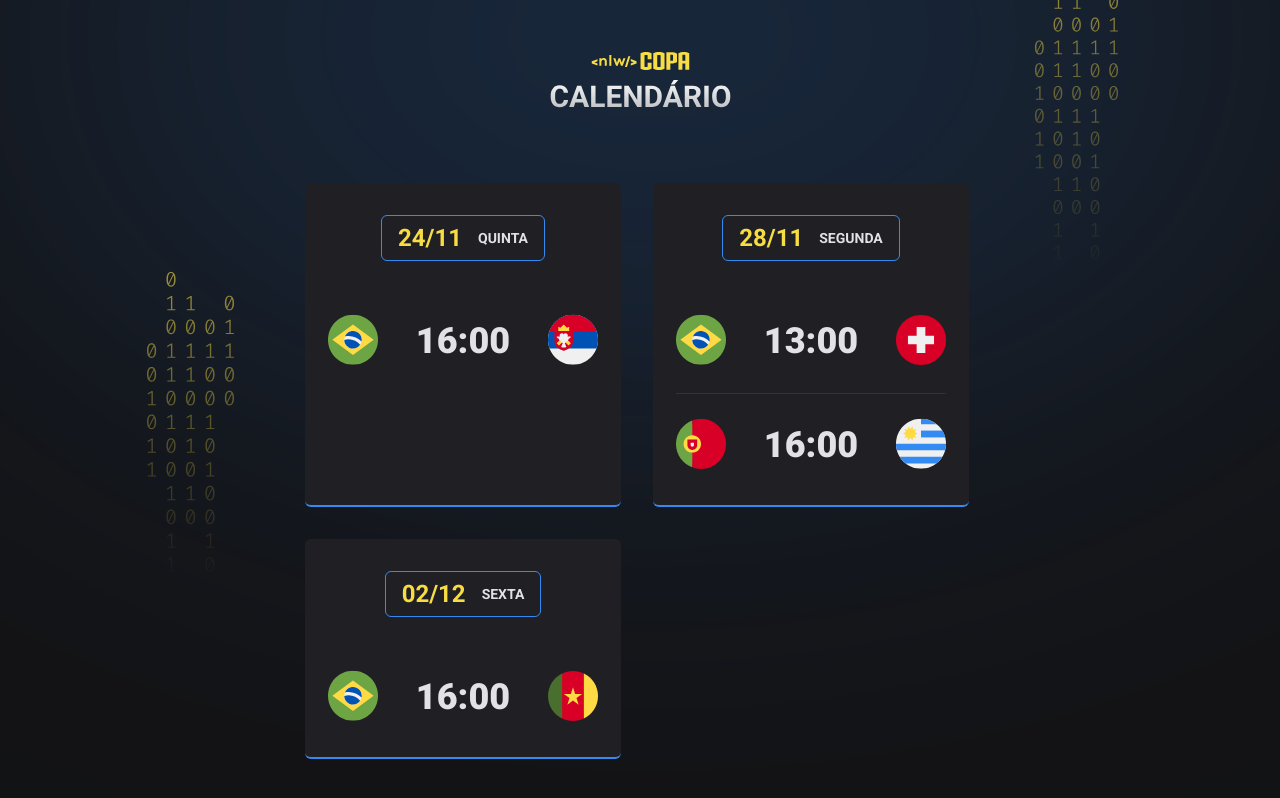
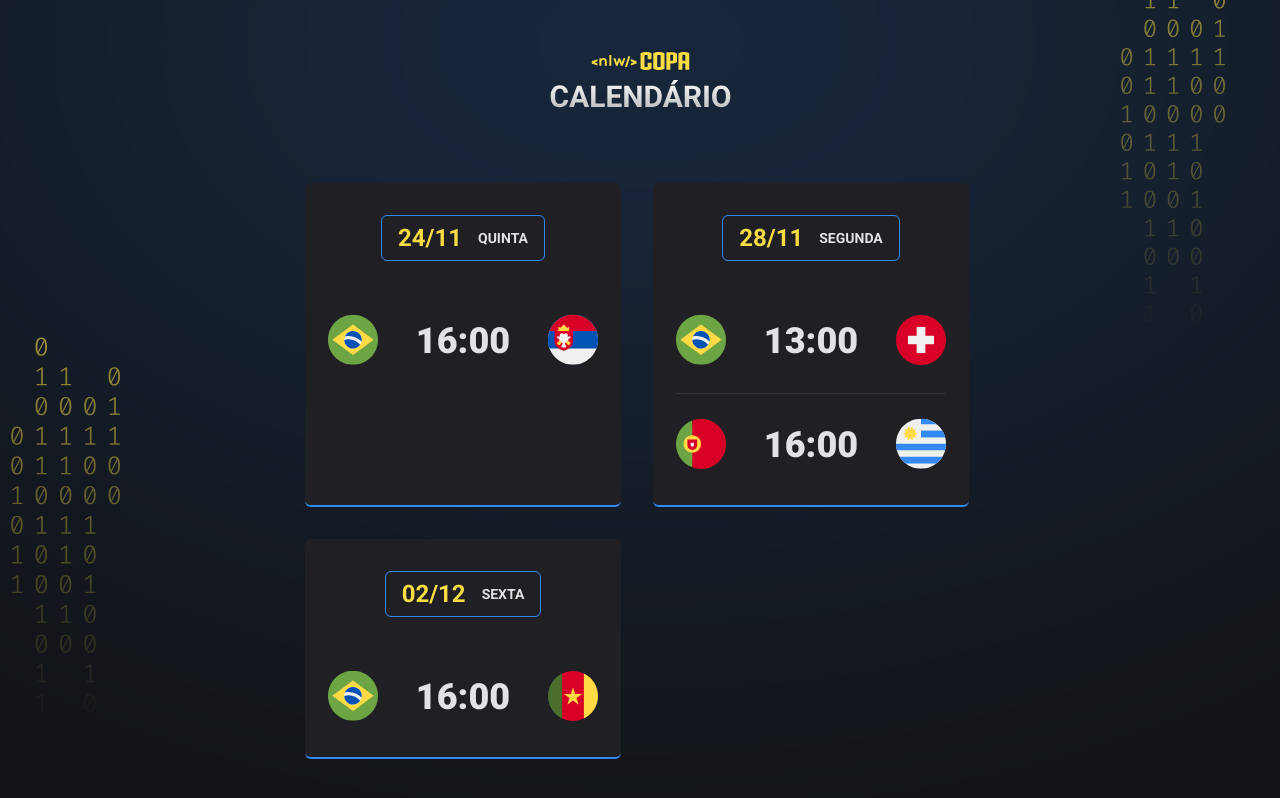
Before and after one commit to LuisPontesLS/world-cup-calendar, a plain HTML site: page index.html in a window 1280 px wide. Drawn offline with Linux system fonts and the light colour scheme.

Commit message:
Cores de fundo

```diff
--- a/style.css
+++ b/style.css
@@ -8,18 +8,21 @@
   --card-title-border-color: #746615;
   --card-color-primary: #f7dd43
   --card-bg-color: #1d1c19;
+  --bg: url(./assets/img/bandeiras/bg-yellow.svg)
 }
 
 body.blue {
   --card-title-border-color: #338AF3;
   --card-color-primary: #338AF3;
   --card-bg-color: #202024;
+  --bg: url(./assets/img/bandeiras/bg-blue.svg)
 }
 
 body.green {
   --card-title-border-color-2: #047C3F;
   --card-color-primary-2: #047C3F;
   --card-bg-color: #1A1F1B;
+  --bg: url(./assets/img/bandeiras/bg-green.svg)
 }
 
 ul {
@@ -28,9 +31,10 @@ ul {
 
 body {
   background-color: #121214;
-  background-image: url(./assets/img/bandeiras/bg.svg);
-  background-position-x: center;
-  background-position-y: -715px; /*outra opção: 55% */
+  background-image: var(--bg);  /*url(./assets/img/bandeiras/bg.svg) */
+  background-position: top center;
+  background-repeat: no-repeat;
+  background-size: cover;
 }
 
 body * {
@@ -39,7 +43,8 @@ body * {
 
 #app {
   width: fit-content;
-  margin: 52px auto;
+  margin: auto;
+  padding-top: 52px;
 }
 
 header {
```
